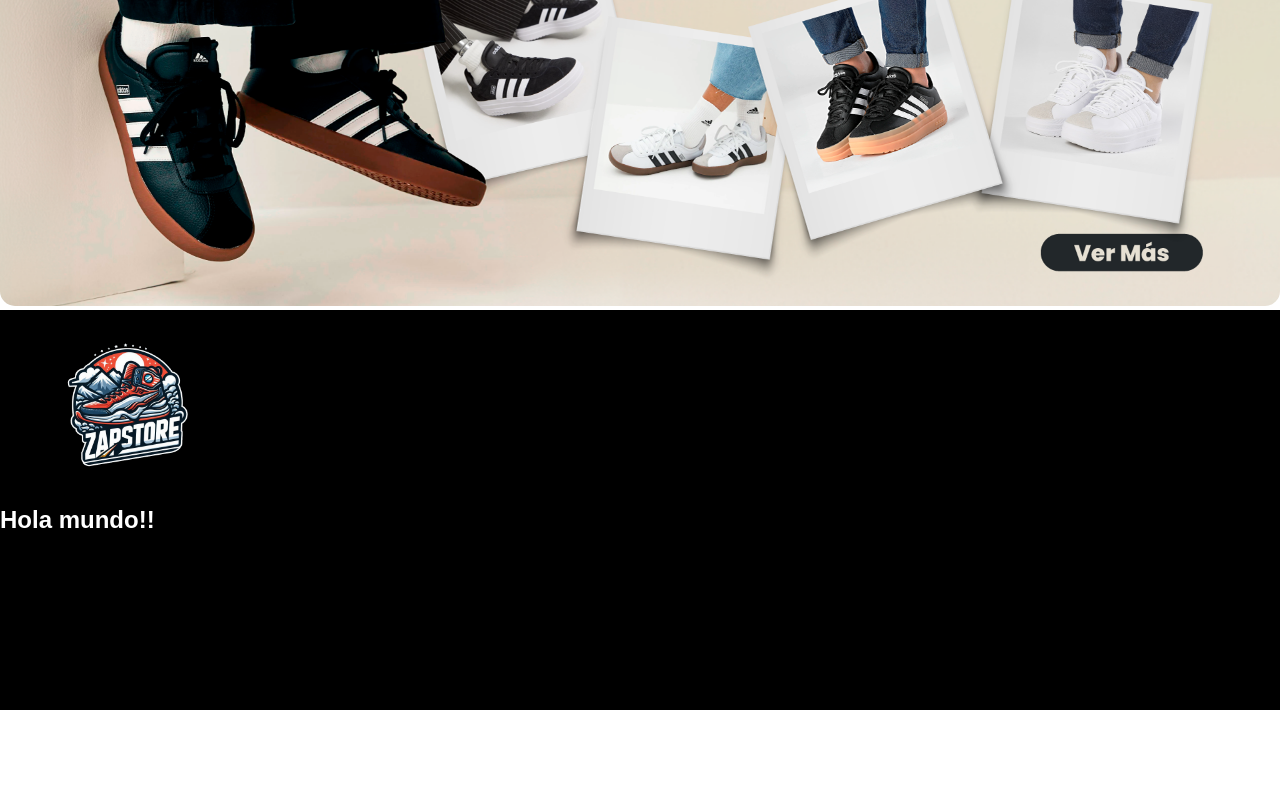
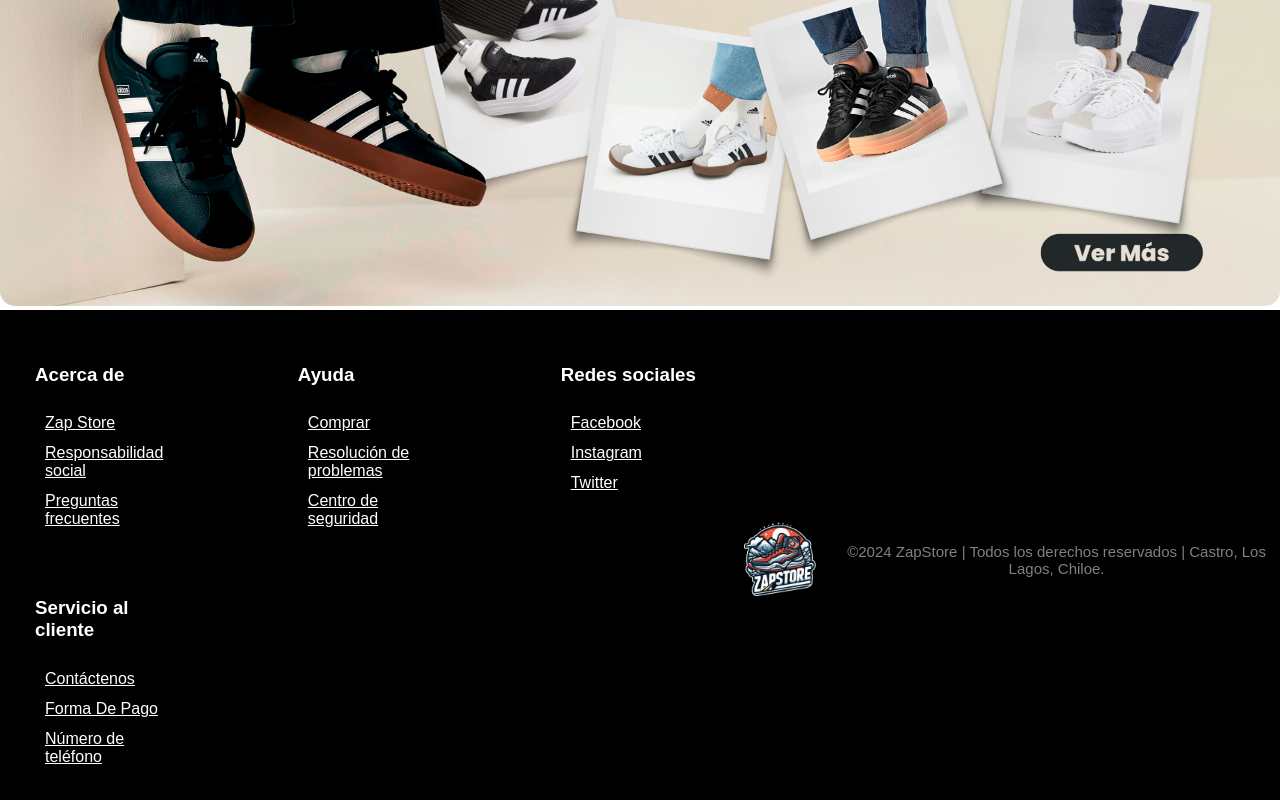
Before and after one commit to d0bloon/RodrigoNunez_Grupo1, a React (Vite) app: page / in a window 1280 px wide. Shown: the part 1146-1946 px from the top of the page. Before the commit the page ends 1856 px from the top, so only its background shows below. Built offline with nearby package versions, Linux system fonts and the light colour scheme.

Commit message:
version 0.5 05-09-2024 01:02
Descripcion: se realizo una mejora al footer aun falta arreglar.

```diff
--- a/index.html
+++ b/index.html
@@ -2,9 +2,9 @@
 <html lang="es">
   <head>
     <meta charset="UTF-8" />
-    <link rel="icon" type="image/svg+xml" href="/vite.svg" />
+    <link rel="icon" type="image/svg+xml" href="/logo.png" />
     <meta name="viewport" content="width=device-width, initial-scale=1.0" />
-    <title>Vite + React</title>
+    <title>Zap Store - Sneakers</title>
   </head>
   <body>
     <div id="root"></div>
--- a/package.json
+++ b/package.json
@@ -14,6 +14,7 @@
     "@fortawesome/free-brands-svg-icons": "^6.6.0",
     "@fortawesome/free-solid-svg-icons": "^6.6.0",
     "@fortawesome/react-fontawesome": "^0.2.2",
+    "hamburger-react": "^2.5.1",
     "prop-types": "^15.8.1",
     "react": "^18.3.1",
     "react-dom": "^18.3.1"
--- a/src/components/Footer/Footer.jsx
+++ b/src/components/Footer/Footer.jsx
@@ -1,12 +1,60 @@
 import './footer.css';
 
-function Footer() {
+const Footer = () => {
     return (
-        <footer className="footer">
-            <img className="logof" src="/logo.png" alt="logo"/>
-            <h2>Hola mundo!!</h2>
+        <footer>
+            <div className="main-footer">
+                <div className="container">
+                    <div className="row">
+                        {/* Columna 1*/}
+                        <div className="col">
+                            <h3>Acerca de</h3>
+                            <ul className="listado">
+                                <li><a href="#" className="footer-link">Zap Store</a></li>
+                                <li><a href="#" className="footer-link">Responsabilidad social</a></li>
+                                <li><a href="#" className="footer-link">Preguntas frecuentes</a></li>
+                            </ul>
+                        </div>
+                        {/* Columna 2*/}
+                        <div className="col">
+                            <h3>Ayuda</h3>
+                            <ul className="listado">
+                                <li><a href="#">Comprar</a></li>
+                                <li><a href="#">Resolución de problemas</a></li>
+                                <li><a href="#">Centro de seguridad</a></li>
+                            </ul>
+                        </div>
+                        {/* Columna 3*/}
+                        <div className="col">
+                            <h3>Redes sociales</h3>
+                            <ul className="listado">
+                                <li><a href="#">Facebook</a></li>
+                                <li><a href="#">Instagram</a></li>
+                                <li><a href="#">Twitter</a></li>
+                            </ul>
+                        </div>
+                        {/* Columna 4*/}
+                        <div className="col">
+                            <h3>Servicio al cliente</h3>
+                            <ul className="listado">
+                                <li><a href="#">Contáctenos</a></li>
+                                <li><a href="#">Forma De Pago</a></li>
+                                <li><a href="#">Número de teléfono</a></li>
+                            </ul>
+                        </div>
+                    </div>
+                    <div>
+                        <img className="logof" src="/logo.png" alt="logo"/>
+                    </div>
+                    <div className="row">
+                    <p className="col-sm">
+                            &copy;{new Date().getFullYear()} ZapStore  | Todos los derechos reservados  | Castro, Los Lagos, Chiloe.
+                        </p>
+                    </div>
+                </div>
+            </div>
         </footer>
-    )
-}
+    );
+};
 
 export default Footer;
--- a/src/components/Footer/footer.css
+++ b/src/components/Footer/footer.css
@@ -1,19 +1,64 @@
-.footer {
-    background-color: black;
-    color: white;
-    height: 25em;
-    overflow: hidden;
+.main-footer {
+    background-color: #000000;
+    padding: 10px;
+    color: #ffffff;
+}
+
+.container {
+    max-width: 120rem;
+    margin: 0 auto;
+    padding: 5px;
+}
+
+.row {
+    display: flex;
+    flex-wrap: wrap;
+    justify-content: space-between;
+}
+.col {
+    flex-basis: 20%;
+    margin: 20px;
+}
+
+.listado {
+    list-style: none;
+    padding: 10px;
+    margin: 0;
+}
+
+.listado li{
+    margin-bottom: 12px;
+}
+
+.listado li a{
+    color: #ffffff;
+}
+
+.listado li:last-child {
+    margin-bottom: 0;
+}
+
+hr {
+    border: none;
+    border-top: 2px solid #ccc;
+    margin: 10px 0;
+}
+
+.col-sm {
+    font-size: 15px;
+    color: gray;
+    text-align: center;
 }
 .logof {
     display: flex;
     align-items: center;
-    height: 10em;
-    margin: 1em 0 0 3em;
+    height: 6em;
+    margin: 0 10px;
     transition: filter 300ms;
 }
 .logof:hover {
-    filter: drop-shadow(0 0 2em #c21a01);
+    filter: drop-shadow(0 0 1.25em #c21a01);
 }
 .logof.react:hover {
-    filter: drop-shadow(0 0 2em #6b0103);
+    filter: drop-shadow(0 0 1.25em #6b0103);
 }
```
Also changed, not shown: 1 other file (tests, documents, lock files or other folders).
